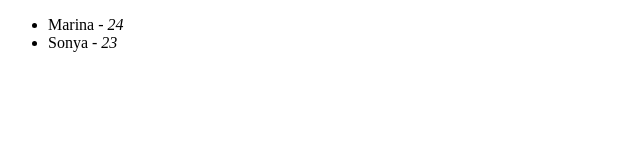
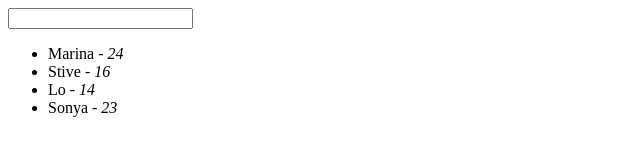
Before and after one commit to maryna-yanul/AngularJS, a plain HTML site: page index.html in a window 1280 px wide. Shown: the whole page, without its empty margins (0-640 px from the left). Drawn offline with nearby package versions, Linux system fonts and the light colour scheme.

Commit message:
Basic Filtering In Angular

```diff
--- a/index.html
+++ b/index.html
@@ -4,9 +4,10 @@
 	<title>AngularJS For Everyone</title>
 	<script src="https://ajax.googleapis.com/ajax/libs/angularjs/1.3.15/angular.min.js"></script>
 </head>
-<body ng-init="list = [{name: 'Marina', age: 24}, {name: 'Sonya', age: 23}]">
+<body ng-init="list = [{name: 'Marina', age: 24}, {name: 'Stive', age: 16}, {name: 'Lo', age: 14}, {name: 'Sonya', age: 23}]">
+	<input type="text" ng-model="search">
 	<ul>
-		<li ng-repeat="item in list">{{item.name}} - <em>{{item.age}}</em></li>
+		<li ng-repeat="item in list | filter:search">{{item.name}} - <em>{{item.age}}</em></li>
 	</ul>
-</body>
+ </body>
 </html>
```
